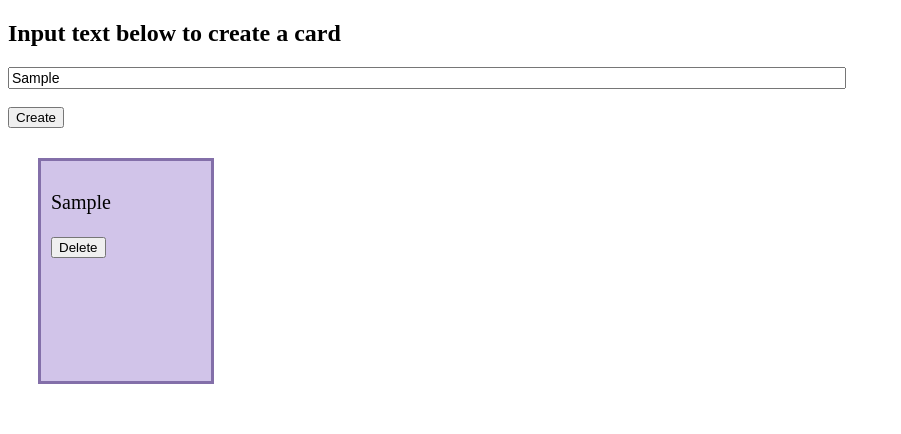
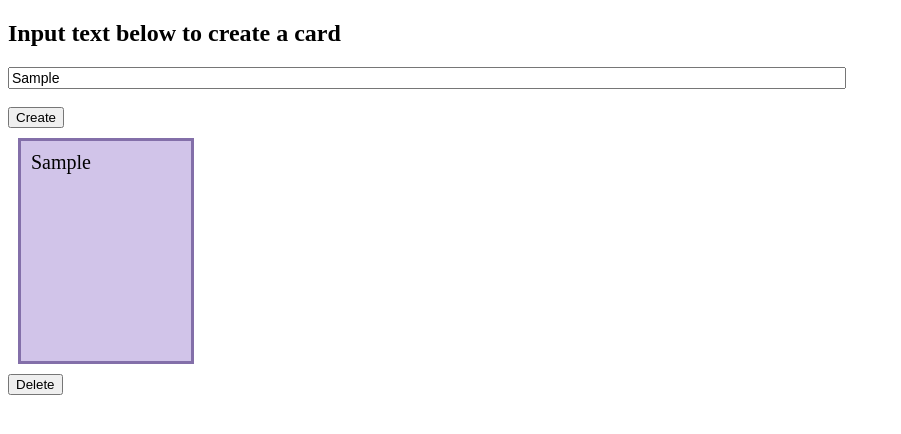
Before and after one commit to LaKeshiaJohnson/single-page-apps-cards, a plain HTML site: page index.html in a window 1280 px wide. Both pictures are taken after typing "Sample" into the empty fields and a click on the button "Create". Shown: the whole page, without its empty margins (0-901 px from the left). Drawn offline with Linux system fonts and the light colour scheme.

Commit message:
completed- tweaked to add id to p tag.

```diff
--- a/cards.css
+++ b/cards.css
@@ -1,4 +1,4 @@
-div {
+#style {
 	color: black;
 	background-color: #d1c4e9;
 	padding: 10px;
--- a/cards.js
+++ b/cards.js
@@ -29,7 +29,7 @@ function create() {
 	newCard = document.createElement("div");
 
 	//writing the user input inside a paragraph tag that will go on the card
-	newCard.innerHTML = `<p>${userinput}</p>`;
+	newCard.innerHTML = `<p id="style">${userinput}</p>`;
 	//console.log(newCard);
 	// newCard.append(userinput);
 
```
